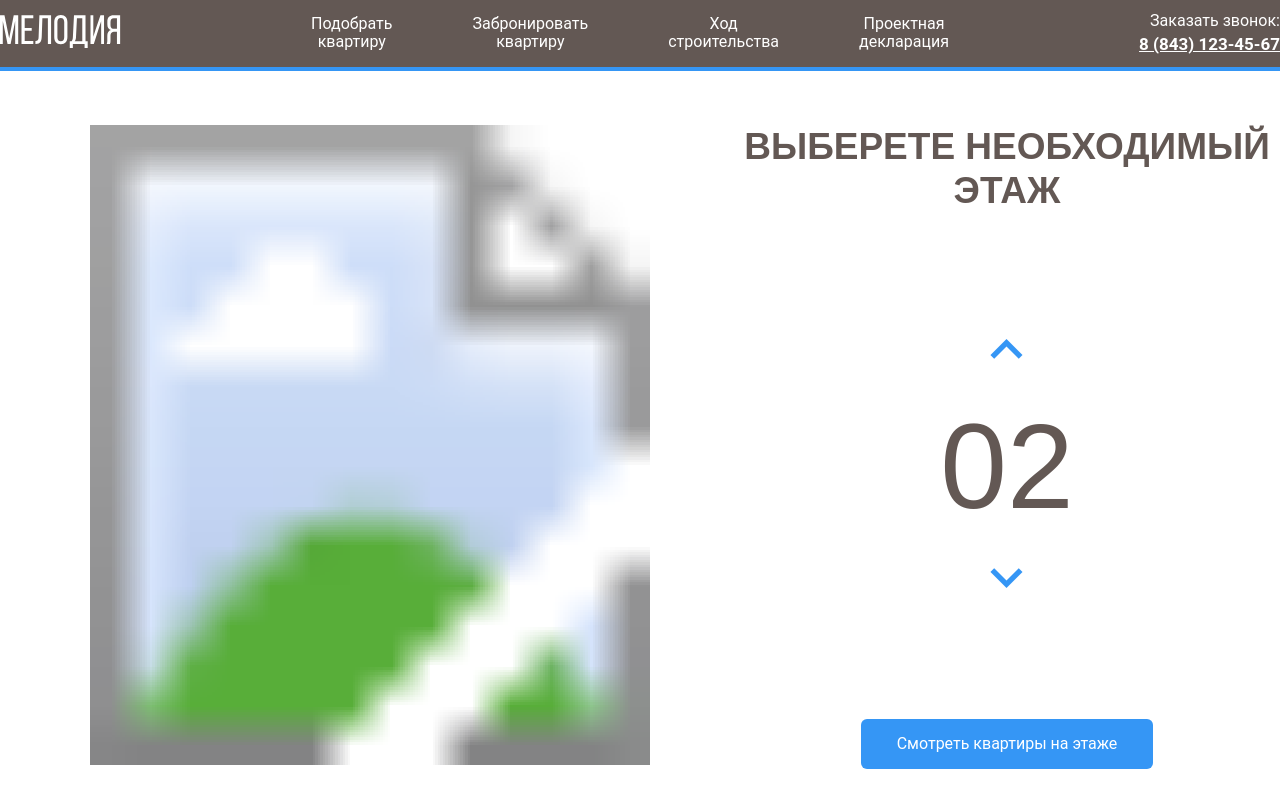
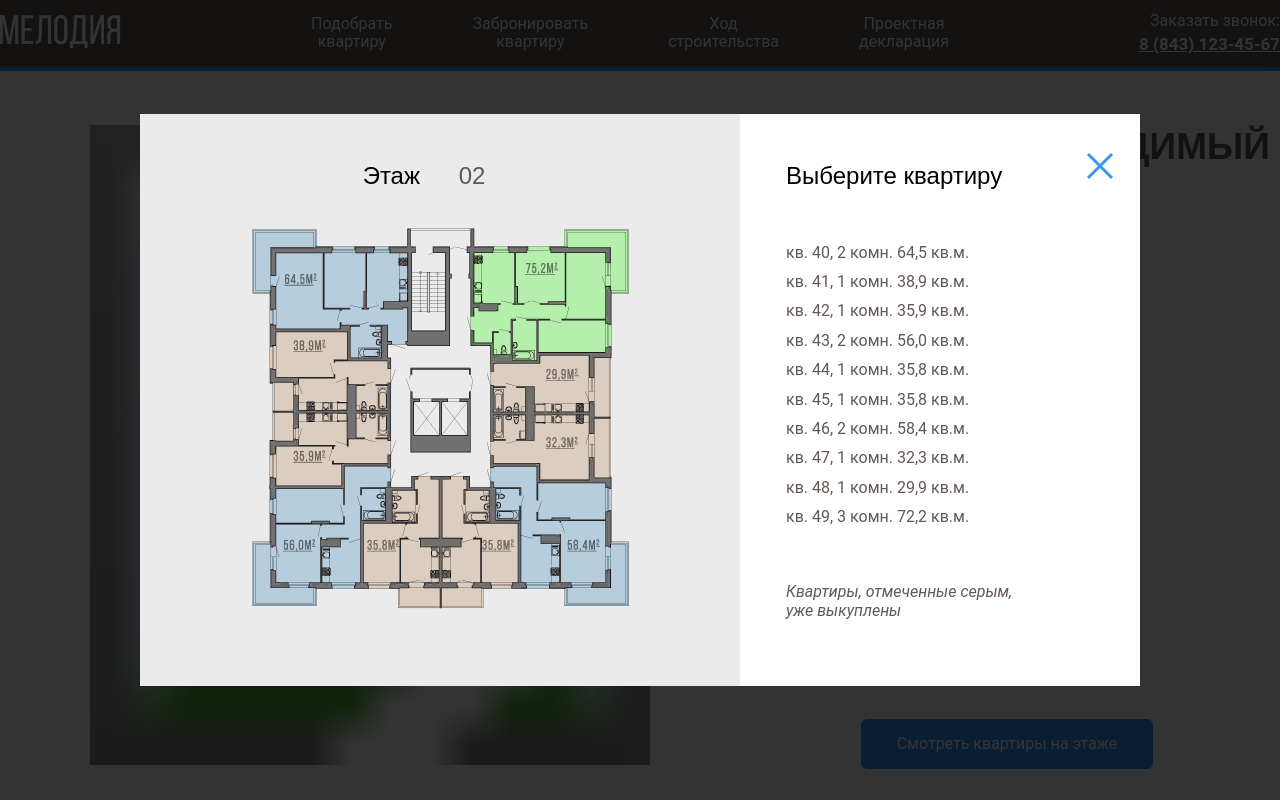
Before and after one commit to artemrekish/myproject, a plain HTML site: page newproject/index.html in a window 1280 px wide. Both pictures are taken after a click on the button "Cмотреть квартиры на этаже". Drawn offline with nearby package versions, Linux system fonts and the light colour scheme.

Commit message:
Сделал выплывающее окно с выбором этажей

```diff
--- a/newproject/css/style.css
+++ b/newproject/css/style.css
@@ -78,7 +78,7 @@ body {
 }
 path.current-floor {
   opacity: 1;
- }
+}
 .counter-group {
   display: flex;
   flex-direction: column;
@@ -115,3 +115,108 @@ path.current-floor {
   padding: 16px 36px;
   cursor: pointer;
 }
+.modal {
+  position: fixed;
+  left: 0;
+  top: 0;
+  width: 100%;
+  height: 100%;
+  background-color: rgba(0, 0, 0, 0.8);
+  display: flex;
+  justify-content: center;
+  align-items: center;
+  opacity: 0;
+  transform: scale(0);
+  transition: opacity 0, 2s;
+}
+.is-open {
+  opacity: 1;
+  transform: scale(1);
+}
+.is-open > .modal-dialog {
+  opacity: 1;
+  transform: translateY(0);
+}
+.modal-dialog {
+  max-width: 1000px;
+  min-height: 565px;
+  background-color: white;
+  flex-grow: 1;
+  display: flex;
+  position: relative;
+  transform: translateY(-10%);
+  transition: transform 0.2s, opacity 0.2s;
+  transition-delay: 0.2s;
+  opacity: 0;
+}
+.modal-image {
+  background-color: #ebebeb;
+  width: 60%;
+  text-align: center;
+  padding: 50px;
+}
+.modal-title {
+  font-family: "Bebas Neue Regular", sans-serif;
+  font-weight: normal;
+  font-size: 24px;
+  line-height: 24px;
+  margin-top: 0;
+  margin-bottom: 25px;
+  margin-left: 0;
+  }
+  .modal-counter{
+    font-family: "Bebas Neue Regular",
+    sans-serif;
+    font-weight: normal;
+    font-size: 24px;
+    line-height: 24px;
+    margin-top: 0;
+    margin-bottom: 25px;
+  }
+.modal-info {
+  width: 40%;
+  padding: 50px 46px;
+}
+.flat-list {
+  padding: 0;
+  list-style: none;
+  margin-top: 55px;
+}
+.flat-item {
+  margin-bottom: 10px;
+}
+.flat-link {
+  color: #635854;
+  font-weight: normal;
+  font-size: 16px;
+  line-height: 19px;
+  text-decoration: none;
+}
+.flat-link:hover {
+  color: #3596f5;
+  text-decoration: underline;
+
+}
+.flats path {
+  opacity: 0;
+  cursor: pointer;
+}
+.flats path:hover{
+  opacity: 1;
+}
+.modal-alert {
+  font-style: italic;
+  font-weight: normal;
+  font-size: 16px;
+  line-height: 19px;
+  color: #635854;
+  margin-top: 56px;
+}
+.modal-close-button {
+  position: absolute;
+  top: 37px;
+  right: 20px;
+  border: none;
+  background-color: white;
+  cursor: pointer;
+}
--- a/newproject/index.html
+++ b/newproject/index.html
@@ -81,7 +81,7 @@
         </button>
 
       </div>
-      <button class="button button-primery">Cмотреть квартиры на этаже
+      <button class="button button-primery view-flats">Cмотреть квартиры на этаже
 
       </button>
 
@@ -90,6 +90,77 @@
 
     </div>
   </main>
+  <div class="modal">
+    <div class="modal-dialog">
+      <button class="modal-close-button">
+        <svg width="28" height="28" viewBox="0 0 28 28" fill="none" xmlns="http://www.w3.org/2000/svg">
+          <path d="M2 2L26 26" stroke="#3596F5" stroke-width="3" />
+          <path d="M26 2L2 26" stroke="#3596F5" stroke-width="3" />
+        </svg>
+
+      </button>
+      <div class="modal-image">
+        <h3 class="modal-title">Этаж <span class="modal-counter counter">02</span></h3>
+        <svg class="flats"
+        width="433" height="408" viewBox="0 0 433 408" fill="none" xmlns="http://www.w3.org/2000/svg" xmlns:xlink="http://www.w3.org/1999/xlink">
+<image id="image0" width="433" height="408" href="/img/floor.png"/>
+
+<path d="M388 81V141H314V148H267.5V131H247V32.5H338.5V16H405V81H388Z" fill="#3595F6" fill-opacity="0.75"/>
+<path d="M314 148.5H268V200H367.5V205H387.5V141H314V148.5Z" fill="#3595F6" fill-opacity="0.75"/>
+<path d="M314.192 252.662H268V200H367.916V204.602H388V268H314.192V252.662Z" fill="#3595F6" fill-opacity="0.75"/>
+<path d="M314 253H268.5V309H295.5V376H340V393H405V328.5H388V268.5H314V253Z" fill="#3595F6" fill-opacity="0.75"/>
+<path d="M218 394.5V264H247.5V273.5H267.5V310.5H294.5V375H259.5V394.5H218Z" fill="#3595F6" fill-opacity="0.75"/>
+<path d="M217 394.5V264H187.5V273.5H167.5V310.5H140.5V375H175.5V394.5H217Z" fill="#3595F6" fill-opacity="0.75"/>
+<path d="M121 252H166.5V309H139.5V376H95V393H30V328.5H47V273.5H121V252Z" fill="#3595F6" fill-opacity="0.75"/>
+<path d="M119.5 273.5H46V198H167V250.822H119.5V273.5Z" fill="#3595F6" fill-opacity="0.75"/>
+<path d="M124.729 116H46V198H167V145.178H124.729V116Z" fill="#3595F6" fill-opacity="0.75"/>
+<path d="M46.5 81V115.5H125V144.5H164V131H184.5V32.5H93V16H28V81H46.5Z" fill="#3595F6" fill-opacity="0.75"/>
+
+</svg>
+
+      </div>
+      <div class="modal-info">
+        <h3 class="modal-title">Выберите квартиру</h3>
+        <ul class="flat-list">
+          <li class="flat-item">
+            <a href="" class="flat-link">кв. 40, 2 комн. 64,5 кв.м.</a>
+          </li>
+          <li class="flat-item">
+            <a href="" class="flat-link">кв. 41, 1 комн. 38,9 кв.м.</a>
+          </li>
+          <li class="flat-item">
+            <a href="" class="flat-link">кв. 42, 1 комн. 35,9 кв.м.</a>
+          </li>
+          <li class="flat-item">
+            <a href="" class="flat-link">кв. 43, 2 комн. 56,0 кв.м.</a>
+          </li>
+          <li class="flat-item">
+            <a href="" class="flat-link">кв. 44, 1 комн. 35,8 кв.м.</a>
+          </li>
+          <li class="flat-item">
+            <a href="" class="flat-link">кв. 45, 1 комн. 35,8 кв.м.</a>
+          </li>
+          <li class="flat-item">
+            <a href="" class="flat-link">кв. 46, 2 комн. 58,4 кв.м.</a>
+          </li>
+          <li class="flat-item">
+            <a href="" class="flat-link">кв. 47, 1 комн. 32,3 кв.м.</a>
+          </li>
+          <li class="flat-item">
+            <a href="" class="flat-link">кв. 48, 1 комн. 29,9 кв.м.</a>
+          </li>
+          <li class="flat-item">
+            <a href="" class="flat-link">кв. 49, 3 комн. 72,2 кв.м.</a>
+          </li>
+        </ul>
+      <p class="modal-alert">Квартиры, отмеченные серым,<br> уже выкуплены</p>
+      </div>
+
+    </div>
+
+  </div>
+
+
   <script src="https://code.jquery.com/jquery-3.6.0.min.js"
     integrity="sha256-/xUj+3OJU5yExlq6GSYGSHk7tPXikynS7ogEvDej/m4=" crossorigin="anonymous">
   </script>
--- a/newproject/js/main.js
+++ b/newproject/js/main.js
@@ -3,7 +3,9 @@ $(document).ready(function () {
   var counterUp = $(".counter-up"); //Объявление кнопки увеличения этажа//
   var counterDown = $(".counter-down"); //Объявление кнопки уменьшения этажа//
   var floorPath = $(".home-image path"); //номер этажа в SVG//
-
+  var modal = $(".modal");
+  var modalCloseButton = $(".modal-close-button");
+  var viewFlatsButton = $(".view-flats");
   // Объявление функции, которая выделяет этаж при наведении мышью на него//
   floorPath.on("mouseover", function () {
     floorPath.removeClass("current-floor"); //Удаляем активный класс у этажей, чтобы выделение не оставалось//
@@ -11,6 +13,13 @@ $(document).ready(function () {
     $(".counter").text(currentFloor);  //Записываем значение этажа в счетчик справа//
 
   });
+
+  floorPath.on('click', toggleModal);
+
+  modalCloseButton.on('click', toggleModal);
+
+  viewFlatsButton.on('click', toggleModal);
+
   // Отслеживаем клик по кнопке вверх//
   counterUp.on("click", function () {
     if (currentFloor < 18) {
@@ -38,4 +47,7 @@ $(document).ready(function () {
       $(`[data-floor=${usCurrentFloor}]`).toggleClass("current-floor"); //Подсветка текущего этажа//
     }
   });
+  function toggleModal() {
+    modal.toggleClass('is-open');
+  }
 });
```
Also changed, not shown: newproject/img/floor.png (added).
